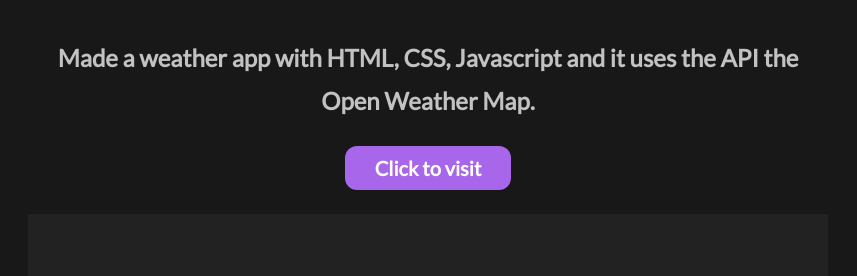
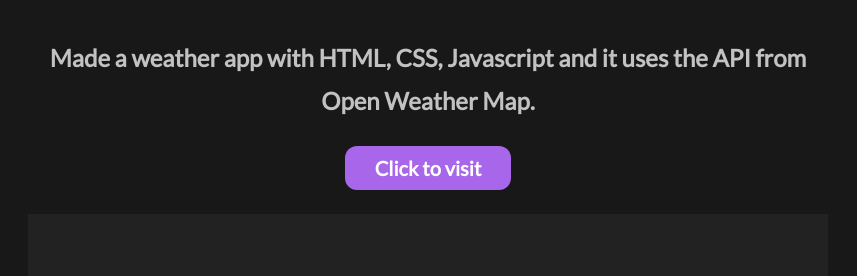
Before and after one commit to chrismferguson/chrismferguson.github.io, a plain HTML site: page index.html in a window 1280 px wide. Shown: the part 841-1117 px from the top of the page, without its empty margins (212-1069 px from the left). Drawn offline with Linux system fonts and the light colour scheme.

Commit message:
Fixed a typo

```diff
--- a/index.html
+++ b/index.html
@@ -39,7 +39,7 @@
     </video>
 
     <div class="center">
-        <h2>Made a weather app with HTML, CSS, Javascript and it uses the API the Open Weather Map.</h2>
+        <h2>Made a weather app with HTML, CSS, Javascript and it uses the API from Open Weather Map.</h2>
         <button class="button button4">
             <a href="./weatherapp.html">Click to visit</a>
         </button>
```
